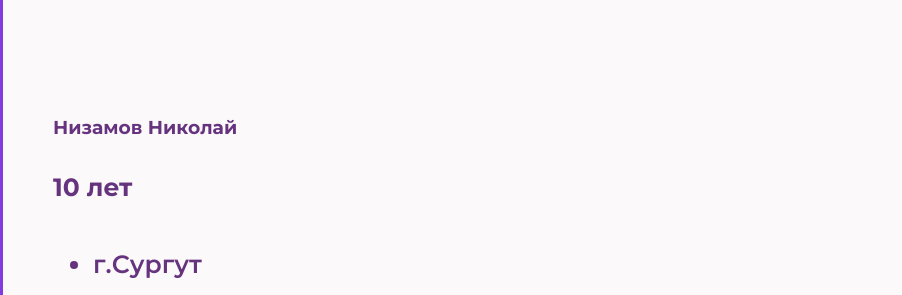
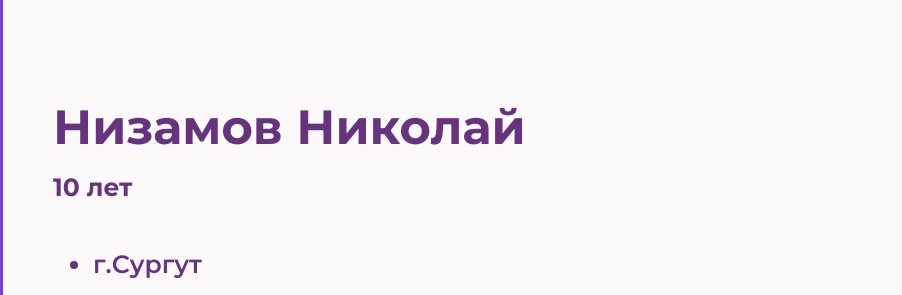
Before and after one commit to Sarkazi007/moi_profil, a plain HTML site: page index.html in a window 1280 px wide. Shown: the part 3767-4062 px from the top of the page, 0-902 px from the left. Drawn offline with Linux system fonts and the light colour scheme.

Commit message:
Update style.css

```diff
--- a/style.css
+++ b/style.css
@@ -214,6 +214,7 @@ hr {
   color: #602b7af5;
   margin-bottom: 25px;
   margin-top: 0;
+font-size: 48px
 }
 .age {
   font-weight: 700;
```
